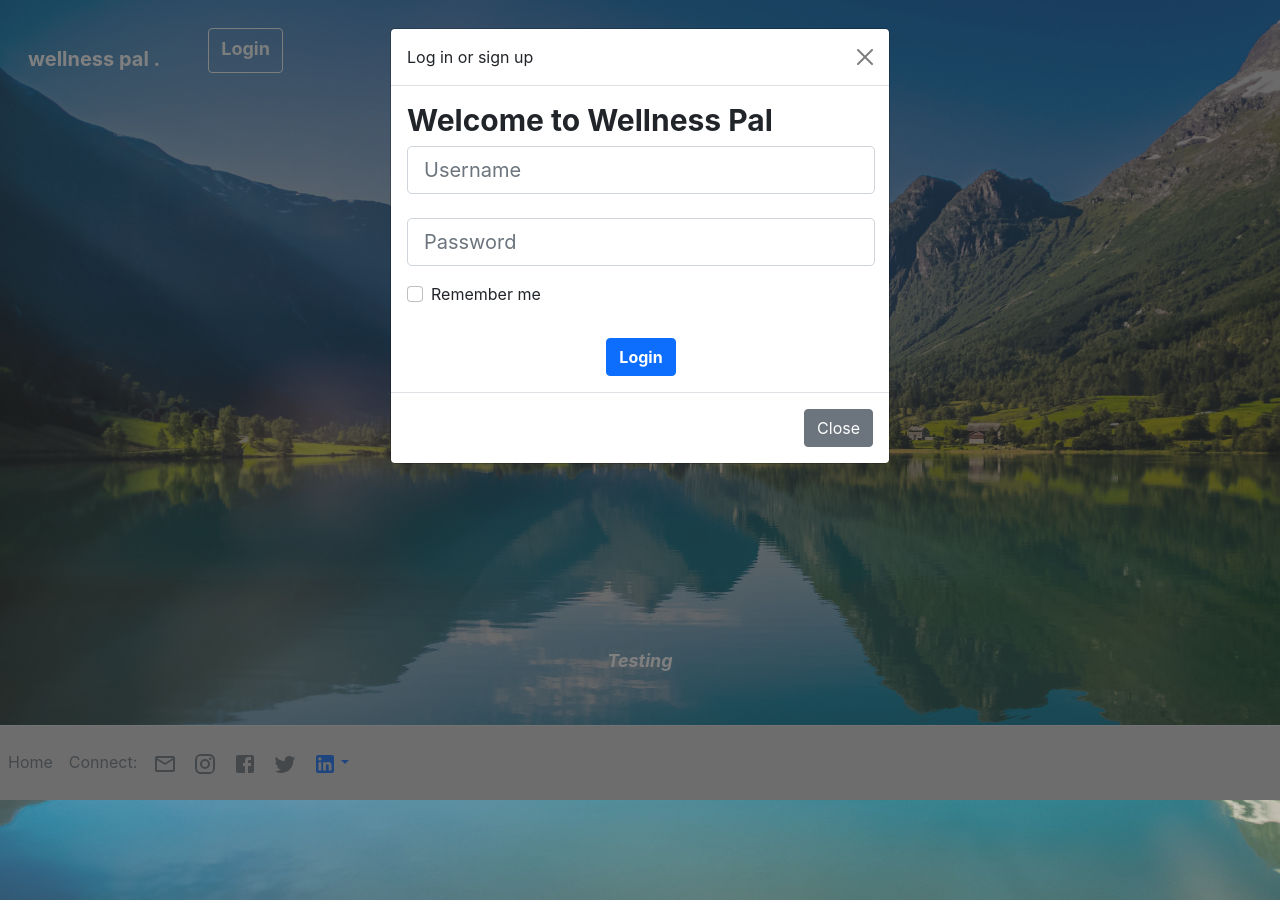
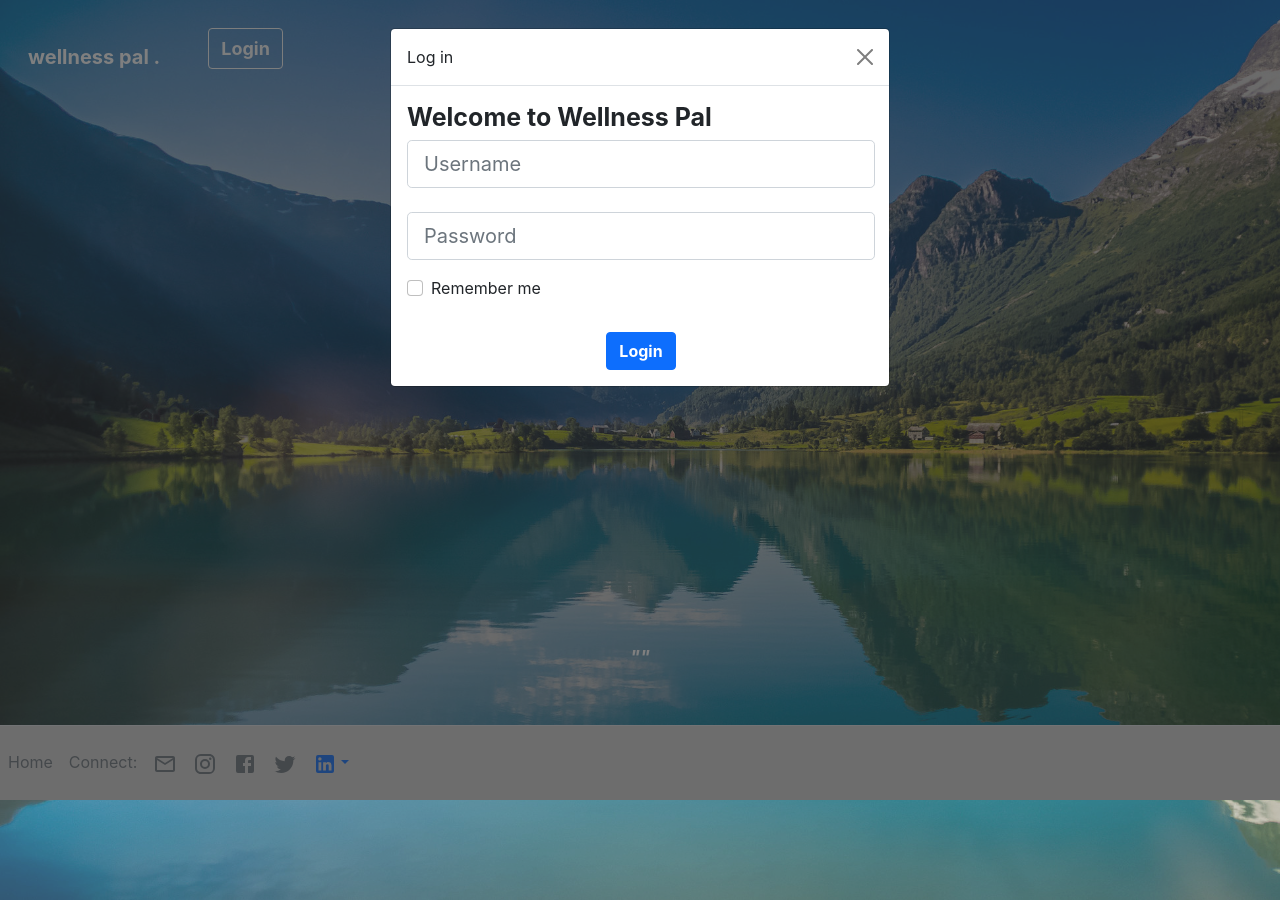
Before and after one commit to MaryMcKHU/WellnessPal, a React (Create React App) app in the folder ghi/: page / in a window 1280 px wide. Both pictures are taken after a click on the button "Login". Built offline with nearby package versions, Linux system fonts and the light colour scheme; no server answers.

Commit message:
Styling main page and working on modal log in form

```diff
--- a/ghi/src/Components/Login.js
+++ b/ghi/src/Components/Login.js
@@ -12,7 +12,7 @@ export default function Login() {
         <div>
         <Button
             variant='outline-light'
-            style={{fontSize:18, fontWeight:'bold', paddingBottom:10 }}
+            style={{fontSize:18, fontWeight:'bold'}}
             onClick={handleShow}
         >
             Login
@@ -25,12 +25,12 @@ export default function Login() {
             dialogClassName='modal-md'
             style={{textAlign:'center'}}
         >
-            <Modal.Header closeButton>Log in or sign up
+            <Modal.Header closeButton>Log in
             </Modal.Header>
             <Modal.Body style={{width:500}}>
             <form>
                 <div className="d-flex flex-row align-items-center justify-content-center justify-content-lg-start">
-                    <h2 style={{ fontWeight: "bold", fontSize:30, textAlign:'center' }}>
+                    <h2 style={{ fontWeight: "bold", fontSize:25, textAlign:'center' }}>
                     Welcome to Wellness Pal
                     </h2>
                 </div>
@@ -79,11 +79,6 @@ export default function Login() {
                 </div>
                 </form>
                   </Modal.Body>
-                  <Modal.Footer>
-                    <Button variant="secondary" onClick={handleClose}>
-                      Close
-                    </Button>
-                  </Modal.Footer>
                 </Modal>
               </div>
             </div>
--- a/ghi/src/Pages/MotivationalQuote.js
+++ b/ghi/src/Pages/MotivationalQuote.js
@@ -24,8 +24,7 @@ function MotivationalQuote() {
 
     return (
         <div style={{fontStyle:'italic', fontWeight:'bolder', color:'white', marginTop:550, textAlign:'center', fontSize:18}}>
-            {/* "{data}" */}
-            Testing
+            "{data}"
         </div>
     )
 }
```
